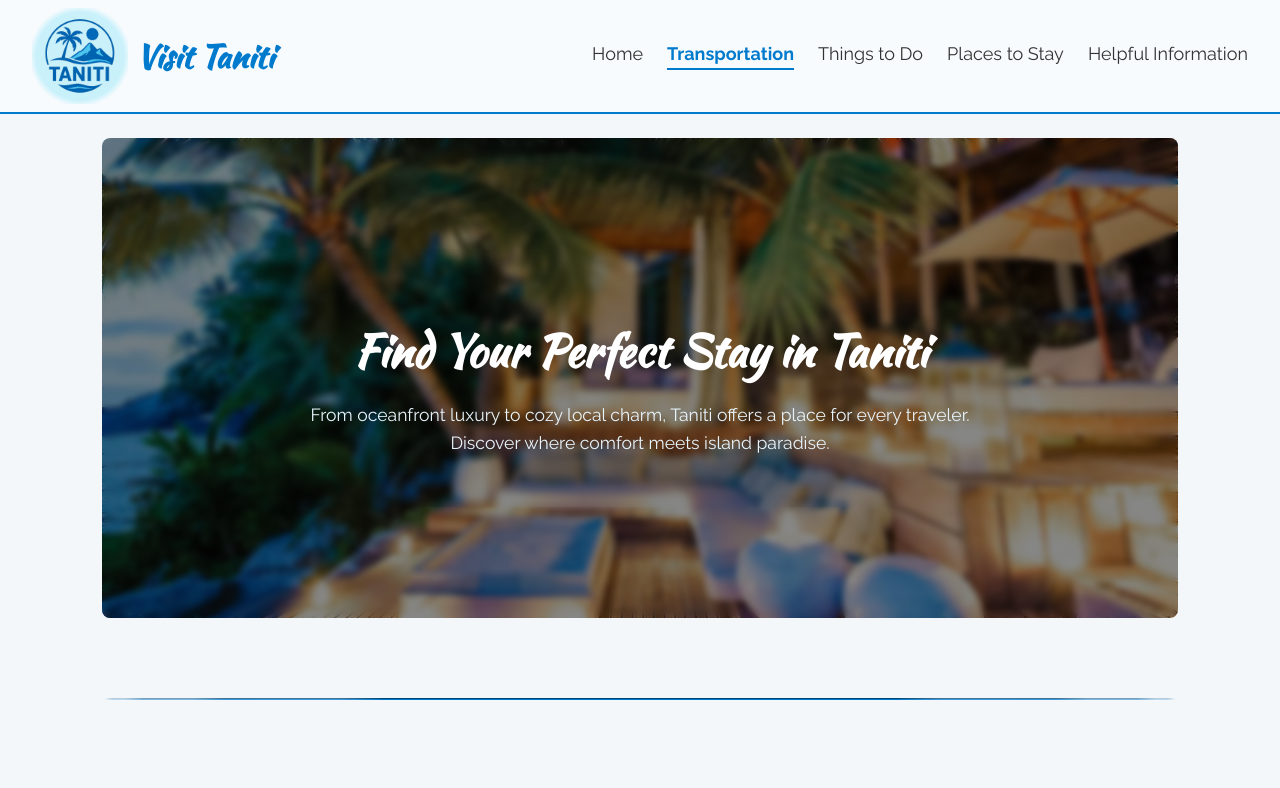
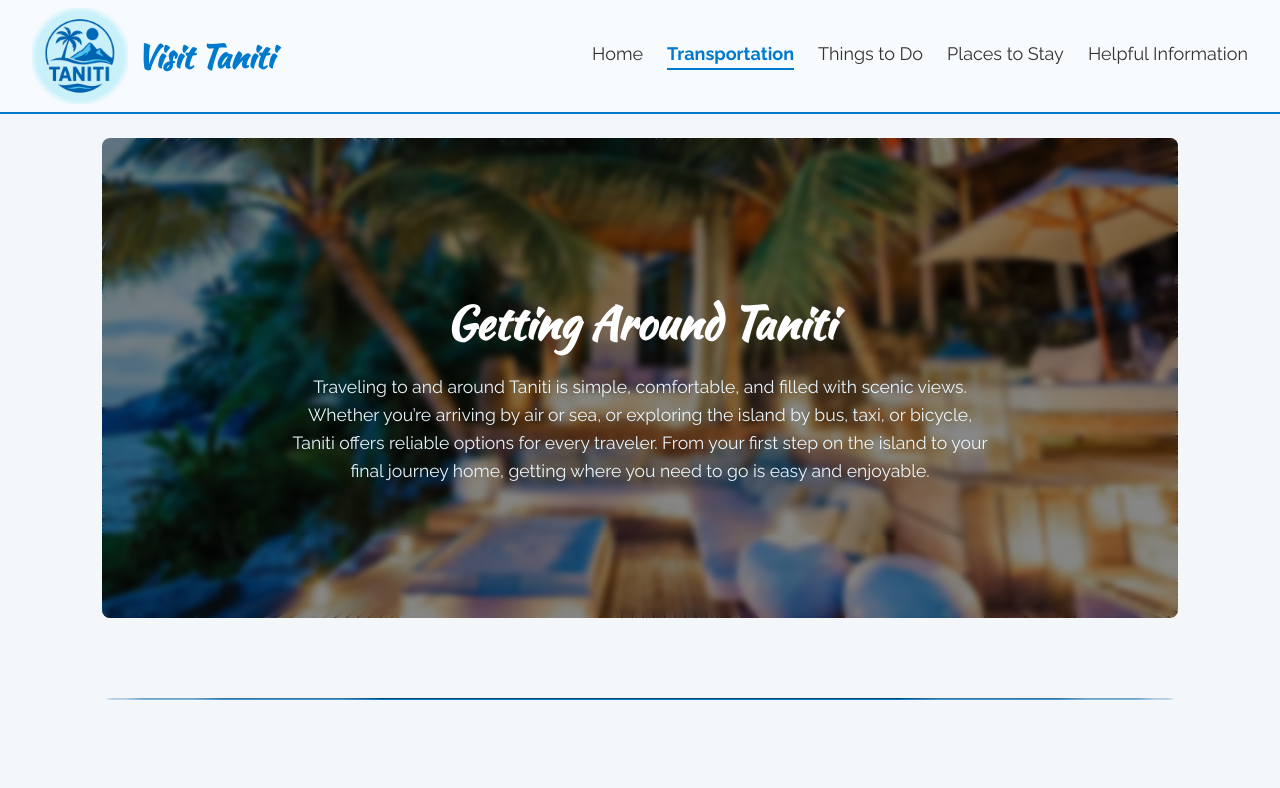
Before and after one commit to aarsen2/D479-Project, an Angular app: page /transportation in a window 1280 px wide. Shown: the top 788 px of the page. Built offline with nearby package versions, Linux system fonts and the light colour scheme.

Commit message:
finished transit paage

```diff
--- a/src/app/pages/transportation/transportation.html
+++ b/src/app/pages/transportation/transportation.html
@@ -1,10 +1,12 @@
 <section class="transit-landing">
     <div class="landing-content">
-        <h1>Find Your Perfect Stay in Taniti</h1>
+        <h1>Getting Around Taniti</h1>
         <p>
-            From oceanfront luxury to cozy local charm, Taniti offers a place for every traveler.
-            Discover where comfort meets island paradise.
-        </p>
+            Traveling to and around Taniti is simple, comfortable, and filled with scenic views.
+      Whether you’re arriving by air or sea, or exploring the island by bus, taxi, or bicycle,
+      Taniti offers reliable options for every traveler.
+      From your first step on the island to your final journey home, getting where you need to go is easy and enjoyable.
+      </p>
     </div>
 </section>
 
```
Also changed, not shown: src/assets/images/transportation-landing.jpg (added).
